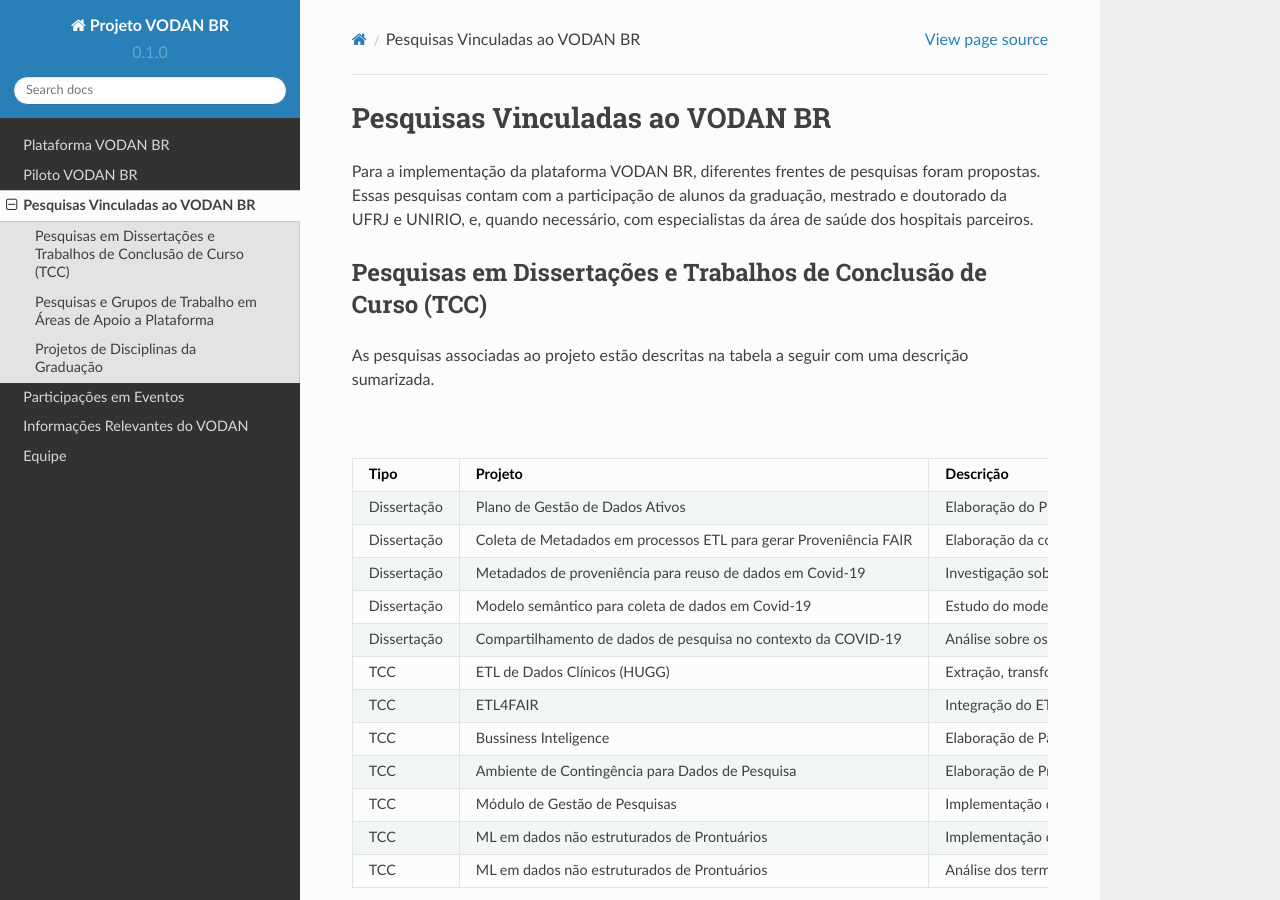
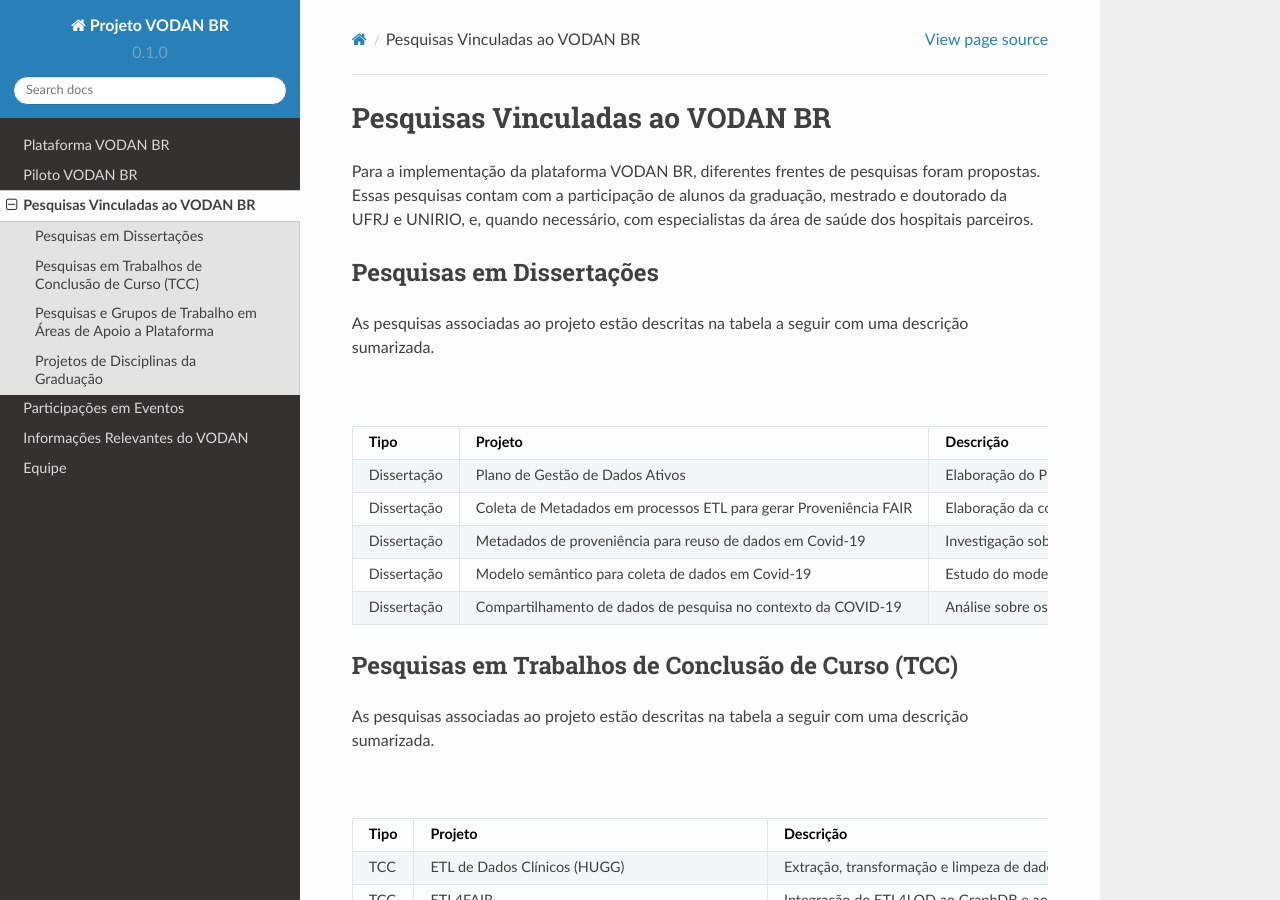
Before and after one commit to vodanbr/wiki, a Sphinx documentation site: the page built from docs/source/pesquisasVinculadas.rst, in a window 1280 px wide and 900 px high. Built offline with Sphinx 7.4.7 and the Read the Docs theme 2.0.0, drawn with Linux system fonts in a browser that asks for light colours.

Commit message:
Update pesquisasVinculadas.rst
Organização das Dissertações e TCC

```diff
--- a/docs/source/pesquisasVinculadas.rst
+++ b/docs/source/pesquisasVinculadas.rst
@@ -5,12 +5,12 @@
 
 .. _dissertacoes_TCC:
 
-Pesquisas em Dissertações e Trabalhos de Conclusão de Curso (TCC)
-*****************************************************************
+Pesquisas em Dissertações
+*************************
 
 As pesquisas associadas ao projeto estão descritas na tabela a seguir com uma descrição sumarizada.
 
-.. list-table:: Dissertações e TCC associados ao Projeto VODAN BR
+.. list-table:: Dissertações associados ao Projeto VODAN BR
    :widths: 25 25 50
    :header-rows: 1
 
@@ -32,6 +32,20 @@
    * - Dissertação
      - Compartilhamento de dados de pesquisa no contexto da COVID-19
      - Análise sobre os requisitos dos financiadores de pesquisa em COVID-19 e as práticas e percepções dos pesquisadores quanto ao compartilhamento de dados de pesquisa em COVID-19.
+
+
+Pesquisas em Trabalhos de Conclusão de Curso (TCC)
+**************************************************
+
+As pesquisas associadas ao projeto estão descritas na tabela a seguir com uma descrição sumarizada.
+
+.. list-table:: TCC associados ao Projeto VODAN BR
+   :widths: 25 25 50
+   :header-rows: 1
+
+   * - Tipo
+     - Projeto
+     - Descrição
    * - TCC
      - ETL de Dados Clínicos (HUGG)
      - Extração, transformação e limpeza de dados clínicos estruturados e não estruturados para carga em uma Base de Dados Relacional.
```
